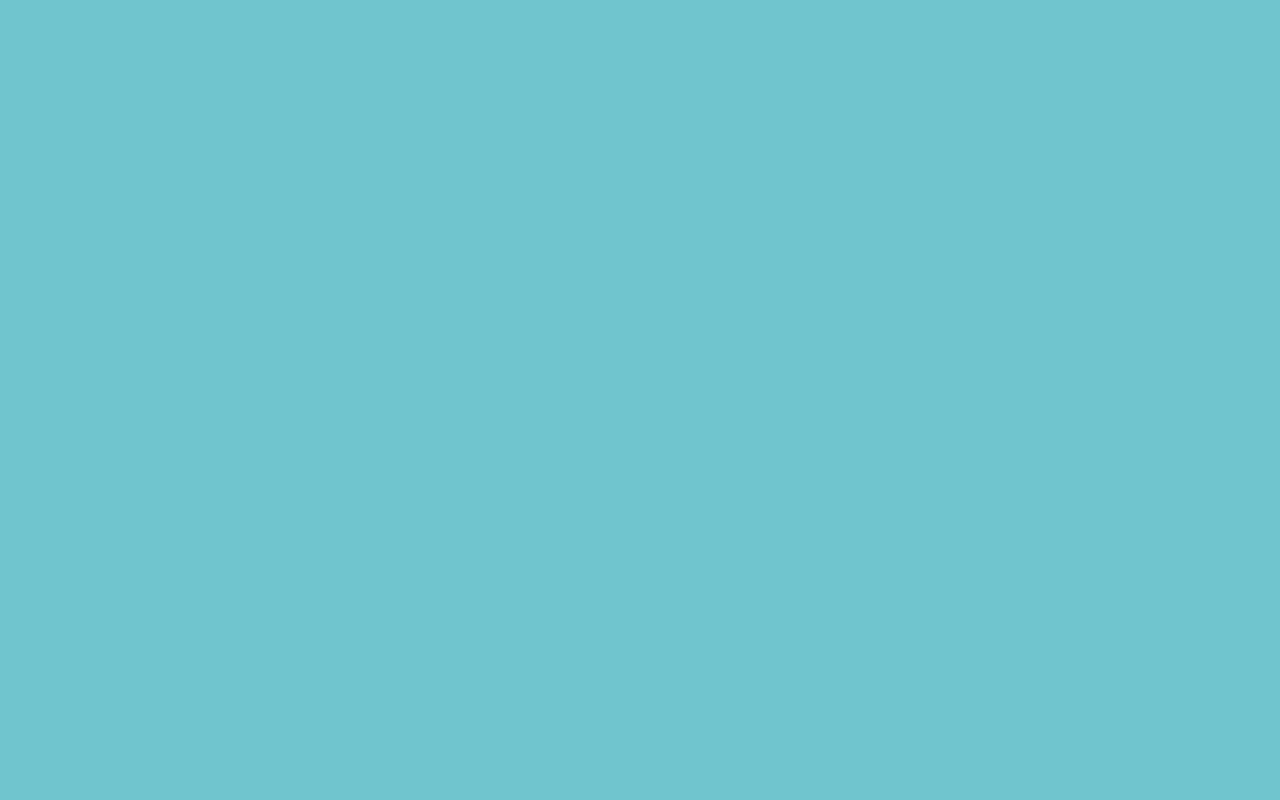
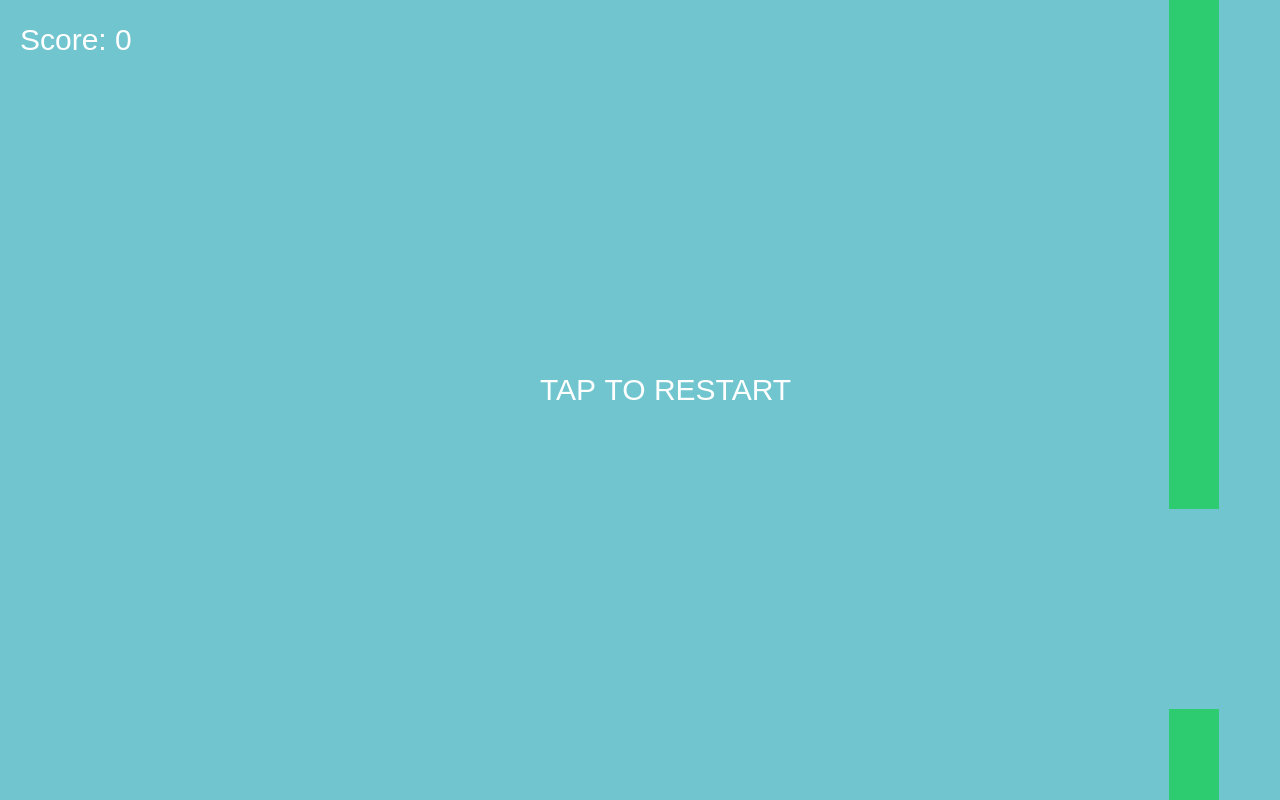
Before and after one commit to harys400/flappy-arcade, a plain HTML site: page index.html in a window 1280 px wide. Drawn offline with Linux system fonts and the light colour scheme.

Commit message:
Refactor Flappy Arcade game logic and styles

```diff
--- a/index.html
+++ b/index.html
@@ -5,8 +5,8 @@
     <meta name="viewport" content="width=device-width, initial-scale=1.0, maximum-scale=1.0, user-scalable=no">
     <title>Flappy Arcade Premium</title>
     <style>
-        body { margin: 0; padding: 0; overflow: hidden; background: #000; touch-action: none; }
-        canvas { display: block; width: 100vw; height: 100vh; }
+        body, html { margin: 0; padding: 0; width: 100%; height: 100%; background: #000; overflow: hidden; touch-action: none; }
+        canvas { display: block; width: 100vw; height: 100vh; cursor: pointer; }
     </style>
 </head>
 <body>
@@ -15,32 +15,61 @@
         const canvas = document.getElementById('gameCanvas');
         const ctx = canvas.getContext('2d');
 
-        // Adaptation résolution écran
-        canvas.width = window.innerWidth;
-        canvas.height = window.innerHeight;
+        // Réglage dynamique de la taille
+        function resize() {
+            canvas.width = window.innerWidth;
+            canvas.height = window.innerHeight;
+        }
+        window.onresize = resize;
+        resize();
 
-        let gameState = 'PLAYING';
-        let bird = { y: 200, vel: 0 };
+        // Variables de jeu
+        let bird = { x: 50, y: canvas.height/2, v: 0, gravity: 0.6, jump: -8 };
+        let pipes = [];
+        let score = 0;
+        let gameActive = true;
+
+        function spawnPipe() {
+            let gap = 200;
+            let minH = 50;
+            let h = Math.random() * (canvas.height - gap - 2 * minH) + minH;
+            pipes.push({ x: canvas.width, h: h });
+        }
 
         function jump() {
-            if (gameState === 'PLAYING') bird.vel = -10;
+            if(!gameActive) {
+                bird.y = canvas.height/2; bird.v = 0; pipes = []; score = 0; gameActive = true;
+            } else {
+                bird.v = bird.jump;
+            }
         }
 
-        // --- GESTION TACTILE MOBILE ---
-        window.addEventListener('touchstart', (e) => {
-            e.preventDefault();
-            jump();
-        }, { passive: false });
-
-        // --- GESTION CLAVIER PC ---
-        window.addEventListener('keydown', (e) => {
-            if (e.code === 'Space') jump();
-        });
+        // Contrôles tactiles et clavier
+        window.addEventListener('touchstart', (e) => { e.preventDefault(); jump(); }, { passive: false });
+        window.addEventListener('keydown', (e) => { if(e.code === 'Space') jump(); });
 
         function loop() {
-            ctx.fillStyle = '#70c5ce';
-            ctx.fillRect(0,0, canvas.width, canvas.height);
-            // Logique de jeu ici...
+            if (gameActive) {
+                bird.v += bird.gravity;
+                bird.y += bird.v;
+                if (pipes.length === 0 || pipes[pipes.length-1].x < canvas.width - 300) spawnPipe();
+
+                pipes.forEach((p, i) => {
+                    p.x -= 3;
+                    if (p.x + 50 < bird.x && !p.passed) { score++; p.passed = true; }
+                    if (p.x < -50) pipes.splice(i, 1);
+                    if (bird.x > p.x && bird.x < p.x + 50 && (bird.y < p.h || bird.y > p.h + 200)) gameActive = false;
+                });
+                if (bird.y > canvas.height || bird.y < 0) gameActive = false;
+            }
+
+            // Dessin
+            ctx.fillStyle = '#70c5ce'; ctx.fillRect(0,0, canvas.width, canvas.height);
+            ctx.fillStyle = '#f00'; ctx.beginPath(); ctx.arc(bird.x, bird.y, 20, 0, Math.PI*2); ctx.fill();
+            pipes.forEach(p => { ctx.fillStyle = '#2ecc71'; ctx.fillRect(p.x, 0, 50, p.h); ctx.fillRect(p.x, p.h + 200, 50, canvas.height); });
+            ctx.fillStyle = '#fff'; ctx.font = '30px Arial'; ctx.fillText('Score: ' + score, 20, 50);
+
+            if(!gameActive) ctx.fillText('TAP TO RESTART', canvas.width/2 - 100, canvas.height/2);
             requestAnimationFrame(loop);
         }
         loop();
```
